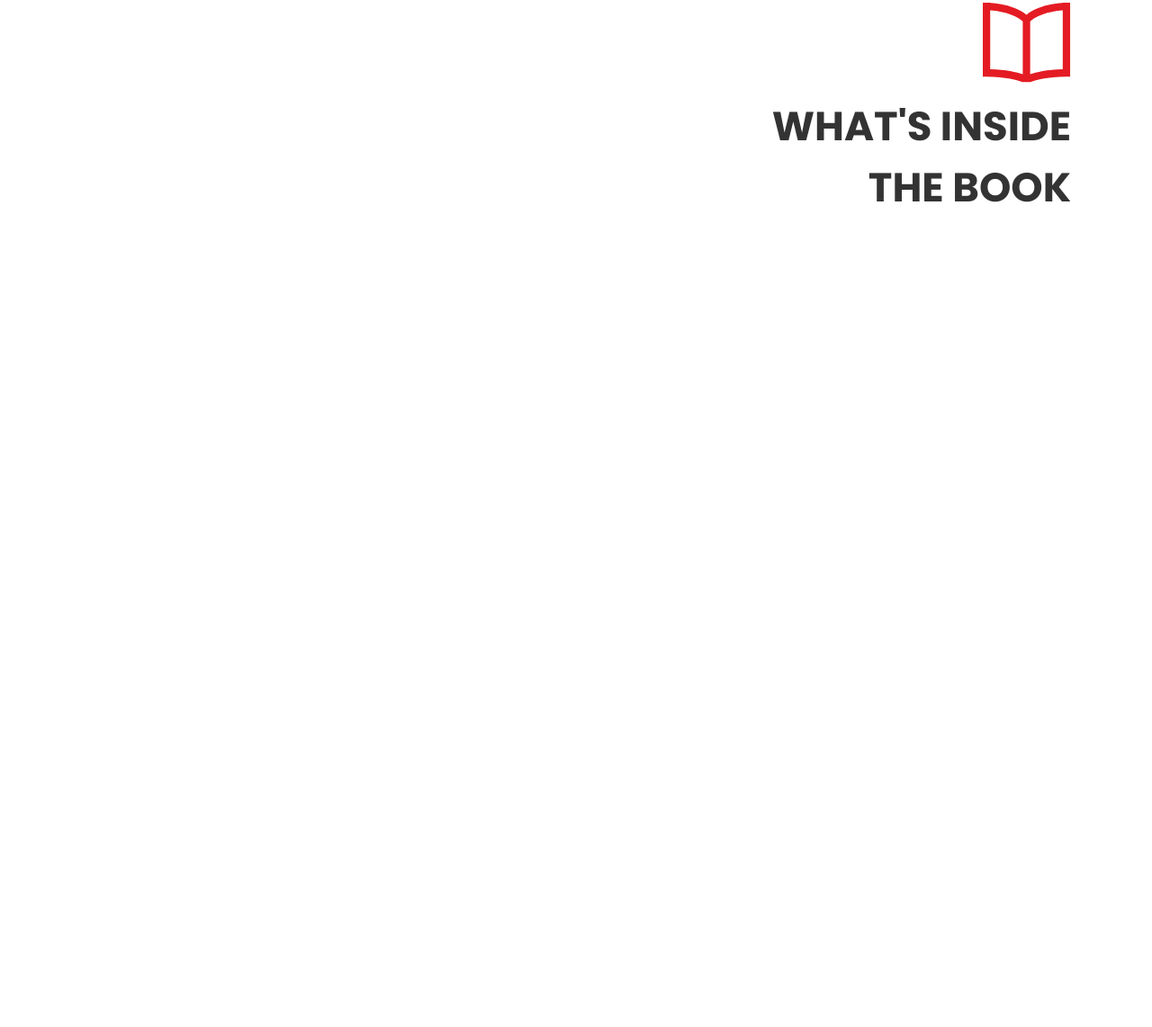
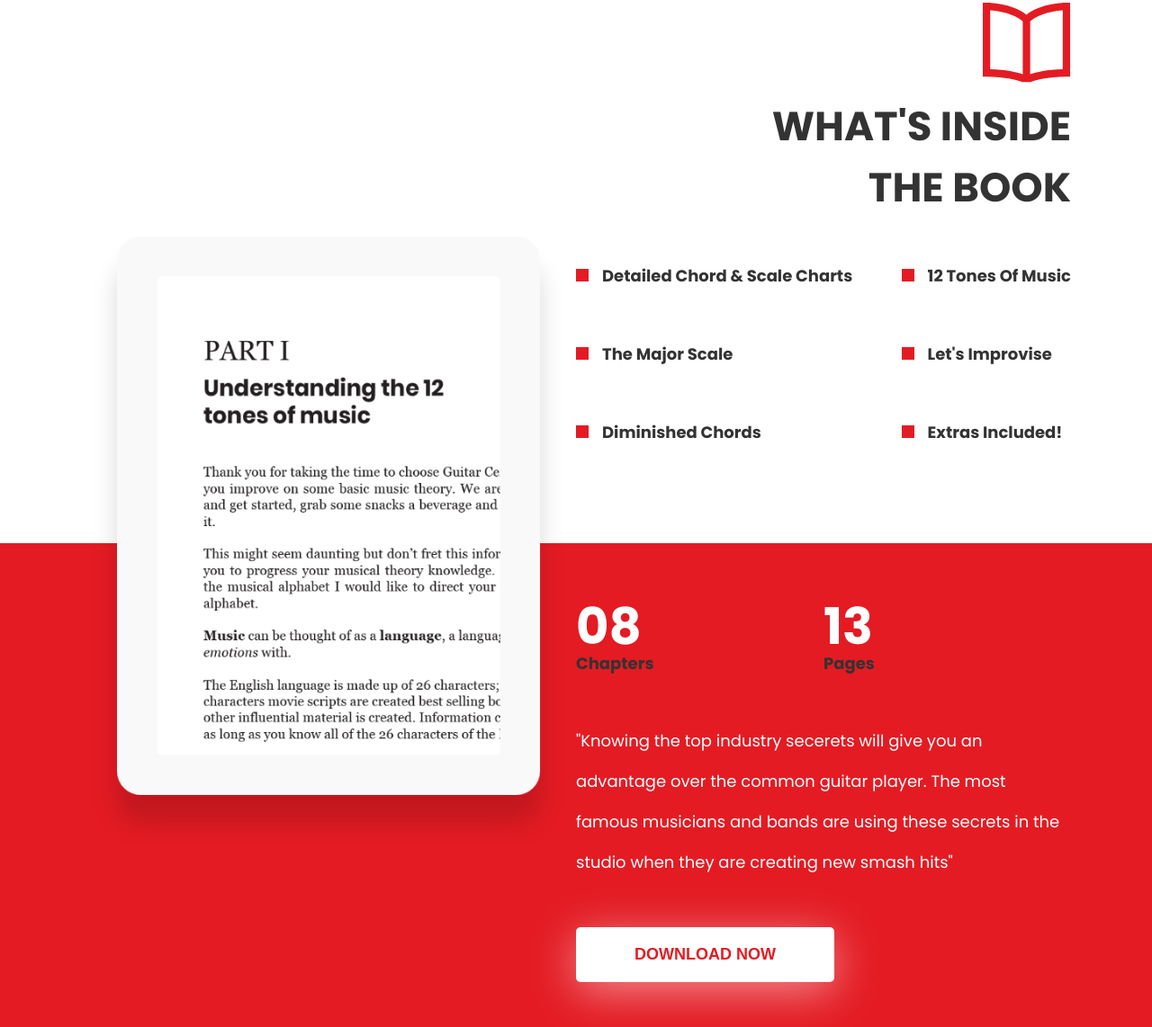
Before and after one commit to TechJohnson/Guitar-Central, a plain HTML site: page index.html in a window 1280 px wide. Shown: the part 1687-2829 px from the top of the page at 90% size. Before the commit the page ends 2080 px from the top, so only its background shows below. Drawn offline with Linux system fonts and the light colour scheme.

Commit message:
What's Inside Init

```diff
--- a/css/style.scss
+++ b/css/style.scss
@@ -26,6 +26,28 @@ html, body, p, h1, h2, h3, h4, a {
   padding: 20px 65px;
   text-transform: uppercase;
   box-shadow: 0 10px 50px rgba(228, 27, 35, 0.5);
+  transition: ease all 0.5s;
+  cursor: pointer;
+  &:hover {
+    box-shadow: 0 5px 15px rgba(228, 27, 35, 0.4);
+  }
+}
+
+.white-btn {
+  background: white;
+  color: $red;
+  font-size: 1.125rem;
+  font-weight: 700;
+  border: none;
+  border-radius: 5px;
+  padding: 20px 65px;
+  text-transform: uppercase;
+  box-shadow: 0 10px 50px rgba(255, 255, 255, 0.5);
+  transition: ease all 0.5s;
+  cursor: pointer;
+  &:hover {
+    box-shadow: 0 5px 15px rgba(255, 255, 255, 0.4);
+  }
 }
 
 .showcase {
@@ -121,7 +143,69 @@ html, body, p, h1, h2, h3, h4, a {
       text-align: right;
       padding-top: 15px;
       margin: 0;
-      padding-bottom: 50px;
+    }
+    .insideSplit {
+      display: flex;
+      justify-content: space-between;
+      width: 50%;
+      h3 {
+        font-size: 1.125rem;
+        padding-top: 50px;
+        padding-bottom: 10px;
+        img {
+          width: 14px;
+          padding-right: 15px;
+        }
+      }
     }
   }
 }
+
+.onDisplay {
+  background: $red;
+  padding: 50px 0;
+  margin: 0;
+  .split {
+    display: flex;
+    justify-content: space-between;
+    .left {
+      width: 50%;
+      img {
+        width: 100%;
+        margin-top: -400px;
+      }
+    }
+    .right {
+      width: 50%;
+    }
+  }
+  .stats {
+    display: flex;
+    justify-content: space-between;
+    p {
+      font-weight: 700;
+      font-size: 1.125rem;
+      padding: 0;
+      margin-top: -15px;
+    }
+    .bigWhite {
+      color: white;
+      font-weight: 700;
+      font-size: 3.5rem;
+      padding: 0;
+      margin: 0;
+    }
+    .pages {
+      width: 50%;
+    }
+    .chapters {
+      width: 50%;
+    }
+  }
+  .seeInside {
+    color: white;
+    font-size: 1.125rem;
+    line-height: 2.5;
+    padding: 50px 0;
+  }
+}
--- a/index.html
+++ b/index.html
@@ -54,6 +54,43 @@
         <div class="inside">
           <img src="img/open-book.png" alt="">
           <h2>What's inside the book</h2>
+          <div class="insideSplit">
+            <div class="insideLeft">
+              <h3><img src="img/red-box.png" alt="">Detailed Chord & Scale Charts</h3>
+              <h3><img src="img/red-box.png" alt="">The Major Scale</h3>
+              <h3><img src="img/red-box.png" alt="">Diminished Chords</h3>
+            </div>
+            <div class="insideRight">
+              <h3><img src="img/red-box.png" alt="">12 Tones Of Music</h3>
+              <h3><img src="img/red-box.png" alt="">Let's Improvise</h3>
+              <h3><img src="img/red-box.png" alt="">Extras Included!</h3>
+            </div>
+          </div>
+        </div>
+      </div>
+    </section>
+
+    <!-- Display -->
+    <section class="onDisplay">
+      <div class="container">
+        <div class="split">
+          <div class="left">
+            <img src="img/ebook-display.png" alt="">
+          </div>
+          <div class="right">
+            <div class="stats">
+              <div class="chapters">
+                <p class="bigWhite">08</p>
+                <p>Chapters</p>
+              </div>
+              <div class="pages">
+                <p class="bigWhite">13</p>
+                <p>Pages</p>
+              </div>
+            </div>
+            <p class="seeInside">"Knowing the top industry secerets will give you an advantage over the common guitar player. The most famous musicians and bands are using these secrets in the studio when they are creating new smash hits"</p>
+            <button class="white-btn">download now</button>
+          </div>
         </div>
       </div>
     </section>
```
Also changed, not shown: css/style.css, img/ebook-display.png (added), img/red-box.png (added), 1 other file.
